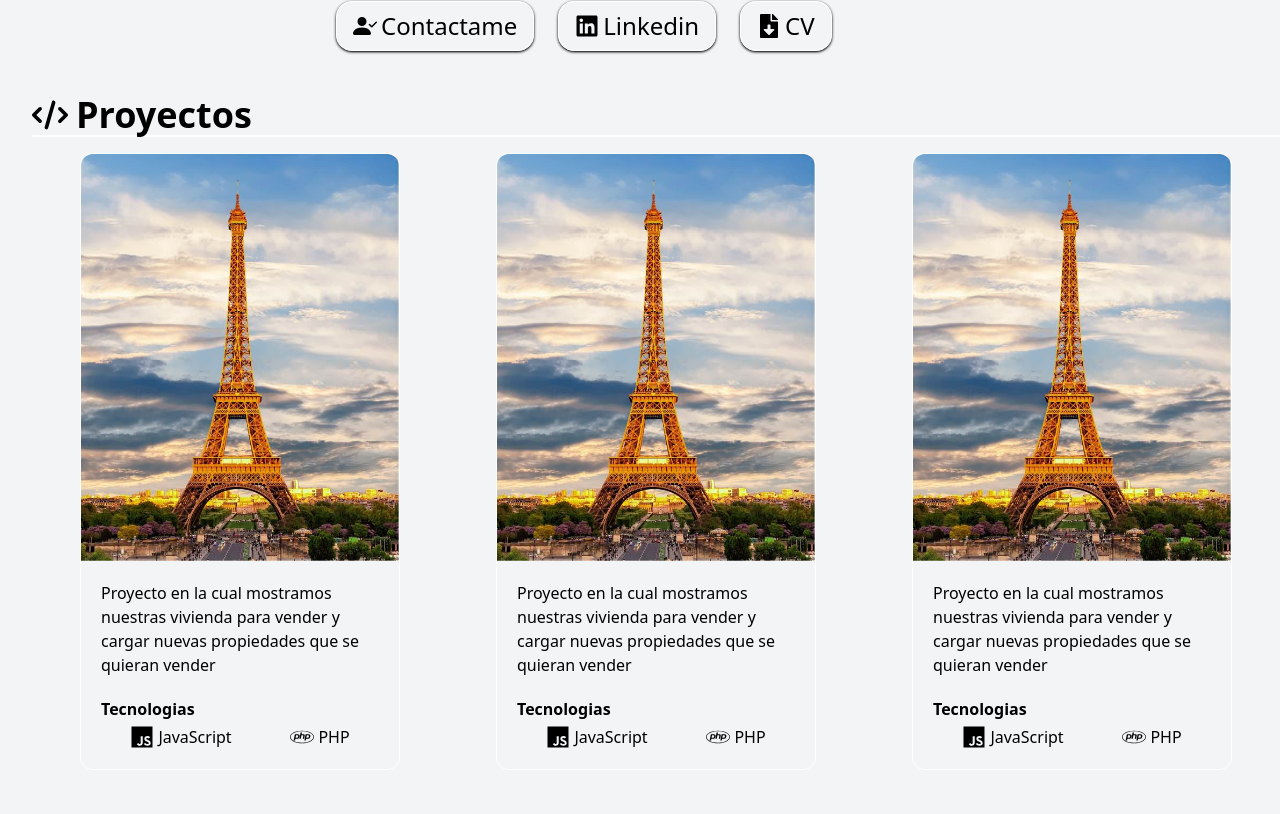
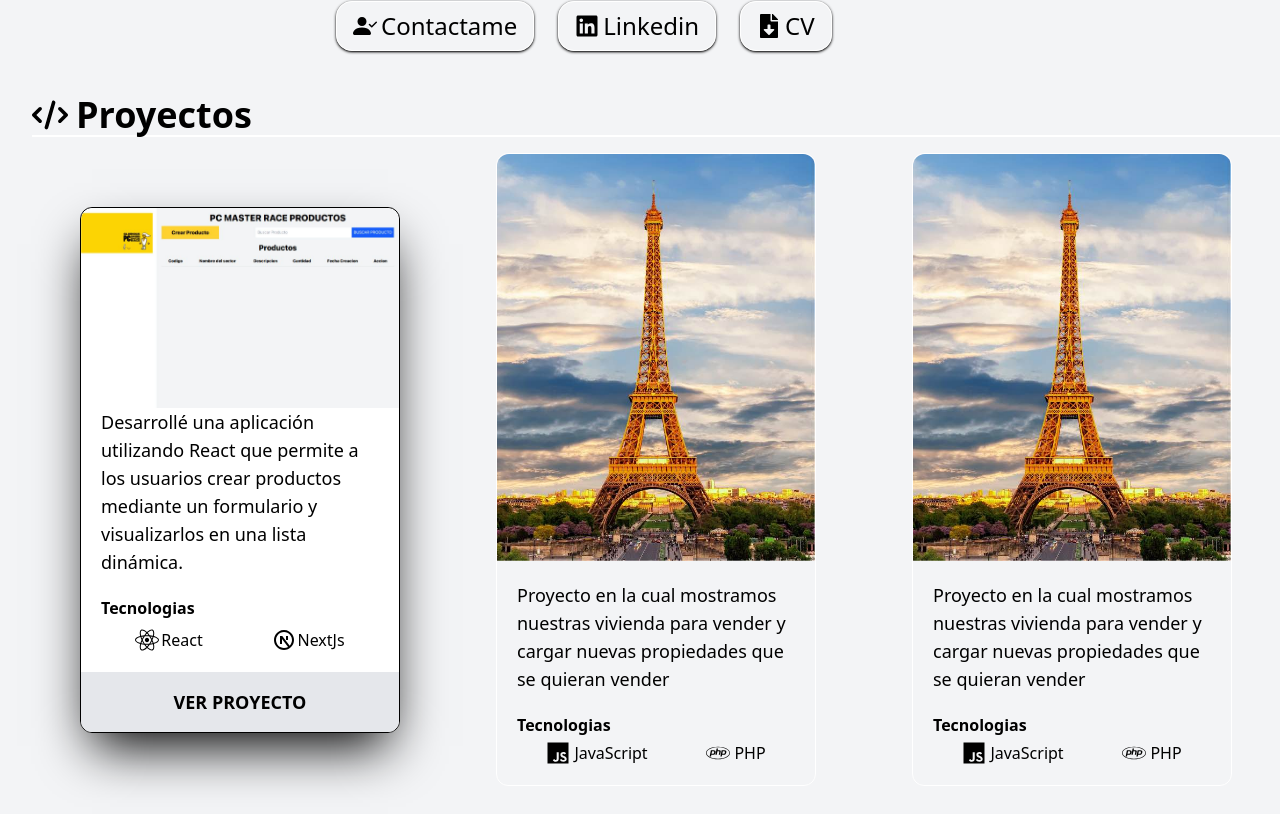
Before and after one commit to Franklin-Gomez/Portafolio, a React (Vite) app: page / in a window 1280 px wide. Shown: the part 383-1197 px from the top of the page. Built offline with nearby package versions, Linux system fonts and the light colour scheme.

Commit message:
change first card

```diff
--- a/src/components/Proyects.tsx
+++ b/src/components/Proyects.tsx
@@ -1,6 +1,8 @@
 import { IoLogoJavascript } from "react-icons/io5";
 import { FaPhp } from "react-icons/fa6";
 import { FaCode } from "react-icons/fa6";
+import { FaReact } from "react-icons/fa";
+import { RiNextjsLine } from "react-icons/ri";
 
 export default function Proyects() {
     return (
@@ -11,32 +13,37 @@ export default function Proyects() {
             {/*Currusel con los proyecto en formas de card */}
             <div className="flex flex-col md:flex-row  md:justify-around items-center">
                 {/*card*/}
-                <div className="border rounded-xl border-white flex flex-col gap-5 max-w-xs ">
+                <div className="border rounded-xl border-black flex flex-col max-w-xs  bg-white shadow-2xl shadow-black h-max overflow-hidden">
 
-                    <img src="/img/AgenciaDeViajes.jpg" className="w-full rounded-t-xl"/>
-                    <div className="flex flex-col gap-5 px-5 mb-5">
-                        <p>
-                            Proyecto en la cual mostramos nuestras vivienda para vender y
-                            cargar nuevas propiedades que se quieran vender
-                        </p>
-                        <div>
-                            <h4 className="mb-1 font-bold">Tecnologias</h4>
+                    <a  href="https://tienda-nextjs-8co3.vercel.app/products" target="_blank" rel="noopener noreferrer">
+                        <img src="/img/ProductTiendaPc.png" className="rounded-t-xl w-full h-[200px]"/>
+                        <div className="flex flex-col gap-5 px-5 mb-5">
+                            <p className="text-lg">
+                                Desarrollé una aplicación utilizando React que permite a los usuarios crear productos mediante un formulario y visualizarlos en una lista dinámica.
+                            </p>
+                            <div>
+                                <h4 className="mb-2 font-bold">Tecnologias</h4>
 
-                            <div className="flex justify-around">
+                                <div className="flex justify-around">
 
-                                <p className="flex justify-center items-center gap-1 "><span ><IoLogoJavascript size={24}/></span>JavaScript</p>
-                                <p className="flex justify-center items-center gap-1 "><span ><FaPhp size={24}/></span>PHP</p>
+                                    <p className="flex justify-center items-center gap-0.5 "><span ><FaReact  size={24}/> </span>React</p>
+                                    <p className="flex justify-center items-center gap-0.5 "><span ><RiNextjsLine size={24}/> </span> NextJs </p>
 
+                                </div>
                             </div>
+
                         </div>
-                    </div>
+
+                        <p className="text-center font-bold bg-gray-200 p-4 hover:bg-gray-400 uppercase text-lg "> Ver Proyecto</p>
+
+                   </a>
                 </div>
 
                 <div className="border rounded-xl border-white flex flex-col gap-5 max-w-xs ">
 
                     <img src="/img/AgenciaDeViajes.jpg" className="w-full rounded-t-xl"/>
                     <div className="flex flex-col gap-5 px-5 mb-5">
-                        <p>
+                        <p className="text-lg ">
                             Proyecto en la cual mostramos nuestras vivienda para vender y
                             cargar nuevas propiedades que se quieran vender
                         </p>
@@ -54,7 +61,7 @@ export default function Proyects() {
 
                     <img src="/img/AgenciaDeViajes.jpg" className="w-full rounded-t-xl"/>
                     <div className="flex flex-col gap-5 px-5 mb-5">
-                        <p>
+                        <p className="text-lg">
                             Proyecto en la cual mostramos nuestras vivienda para vender y
                             cargar nuevas propiedades que se quieran vender
                         </p>
```
Also changed, not shown: public/img/ProductTiendaPc.png (added), 1 other file (tests, documents, lock files or other folders).
